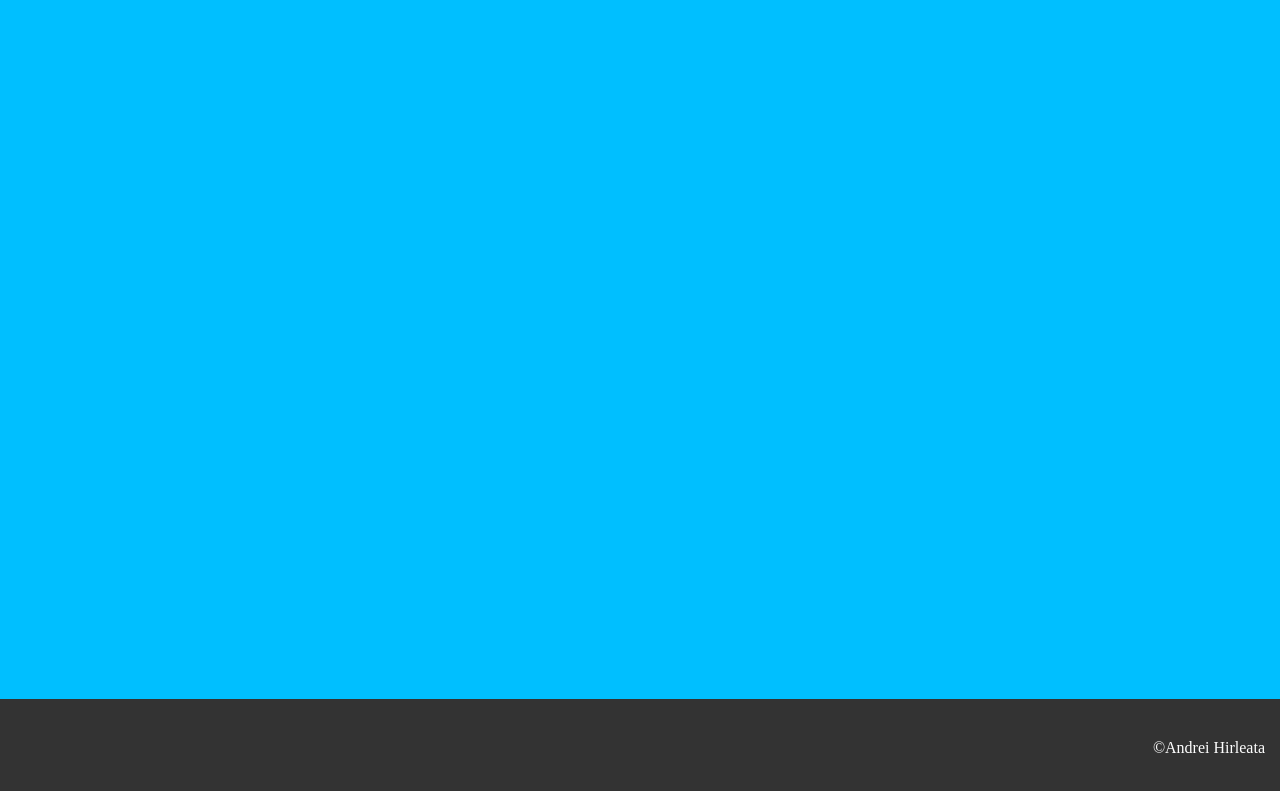
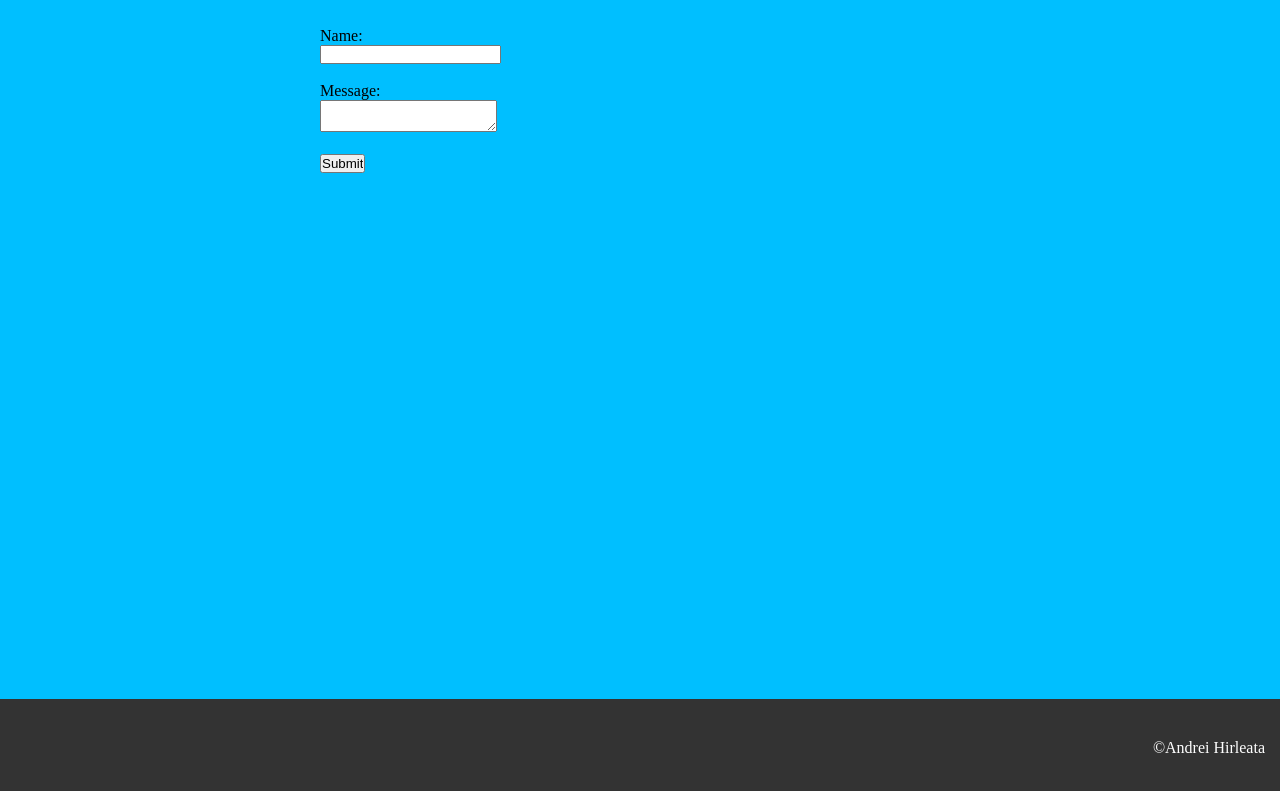
Before and after one commit to andreihirleata/my-portfolio, a website: page contact.html in a window 1280 px wide. Shown: the part 61-852 px from the top of the page. Drawn offline with Linux system fonts and the light colour scheme.

Commit message:
added contact form (not active atm)

```diff
--- a/contact.html
+++ b/contact.html
@@ -1,5 +1,6 @@
 <!DOCTYPE html>
 <html lang="en">
+
 <head>
     <meta charset="UTF-8">
     <meta name="viewport" content="width=device-width, initial-scale=1.0">
@@ -7,8 +8,9 @@
     <link rel="stylesheet" href="build/style.css">
     <title>Contact</title>
 </head>
+
 <body>
-    <div class = "body-container">
+    <div class="body-container">
         <div class="wrapper">
             <nav class="top-nav">
                 <a href="#" class="toggleNav">☰</a>
@@ -29,10 +31,23 @@
                     </li>
                 </ul>
             </nav>
+            <div class="mailForm">
+                <form action=”mailto:hirleata.andrei@gmail.com” method=”POST” enctype=”multipart/form-data”
+                    name=”EmailForm”>
+
+                    Name:<br>
+
+                    <input type=”text” size=”19″ name=Andrei><br><br>
+
+                    Message:<br> <textarea name=”ContactCommentt” rows=”6″ cols=”20″>
+
+</textarea><br><br> <input type="button" value="Submit"> </form>
+            </div>
         </div>
     </div>
     <footer>
         <p>©Andrei Hirleata</p>
     </footer>
 </body>
+
 </html>
--- a/styles/style.css
+++ b/styles/style.css
@@ -140,6 +140,13 @@ footer p {
   color: white;
 }
 
+.mailForm {
+  margin: auto;
+  margin-top: 20px;
+  width: 50%;
+  padding: 10px;
+  display: block;
+}
 @media all and (max-width: 500px) {
   .top-nav ul {
     display: none;
```
Also changed, not shown: build/style.css.
